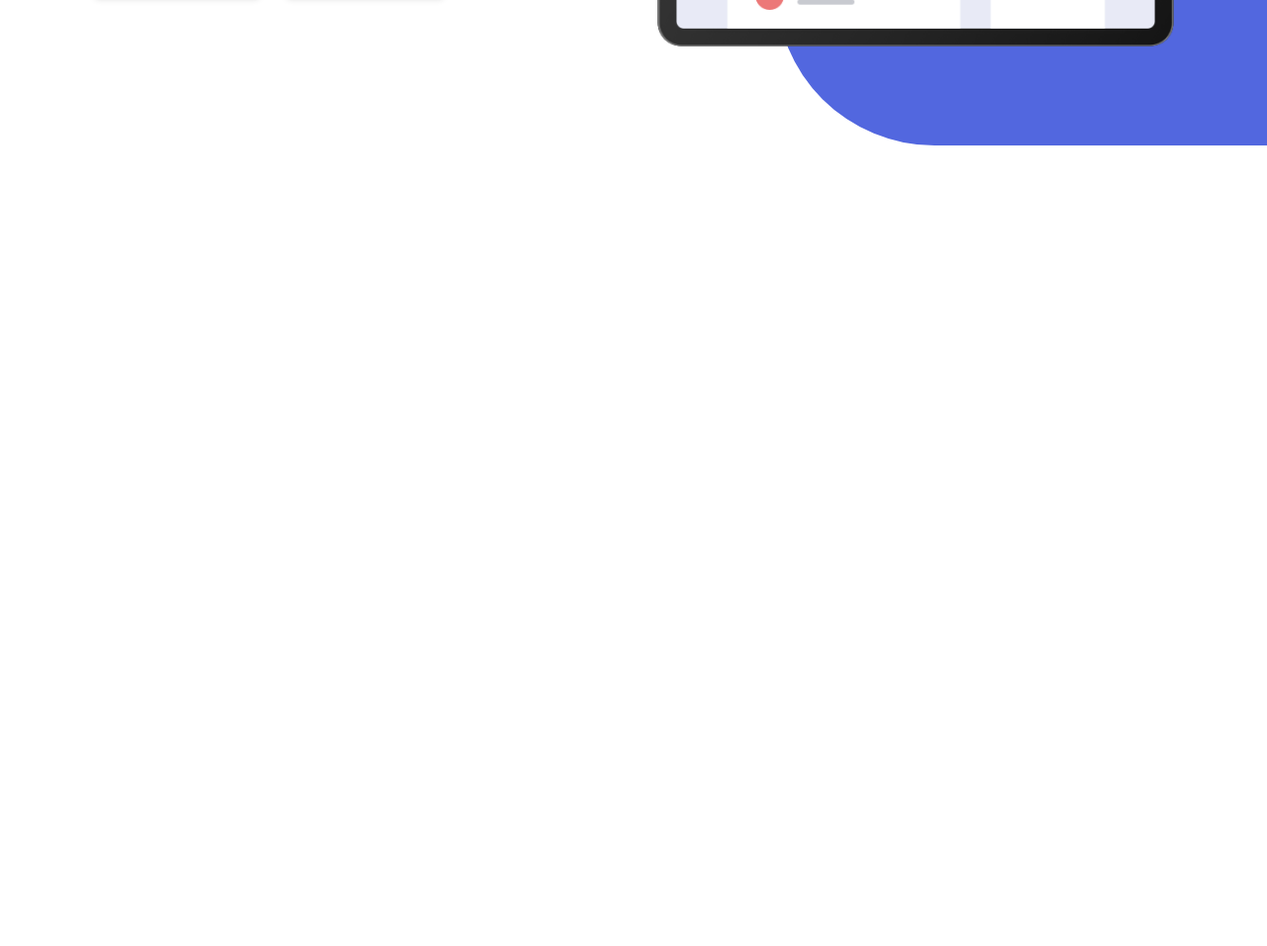
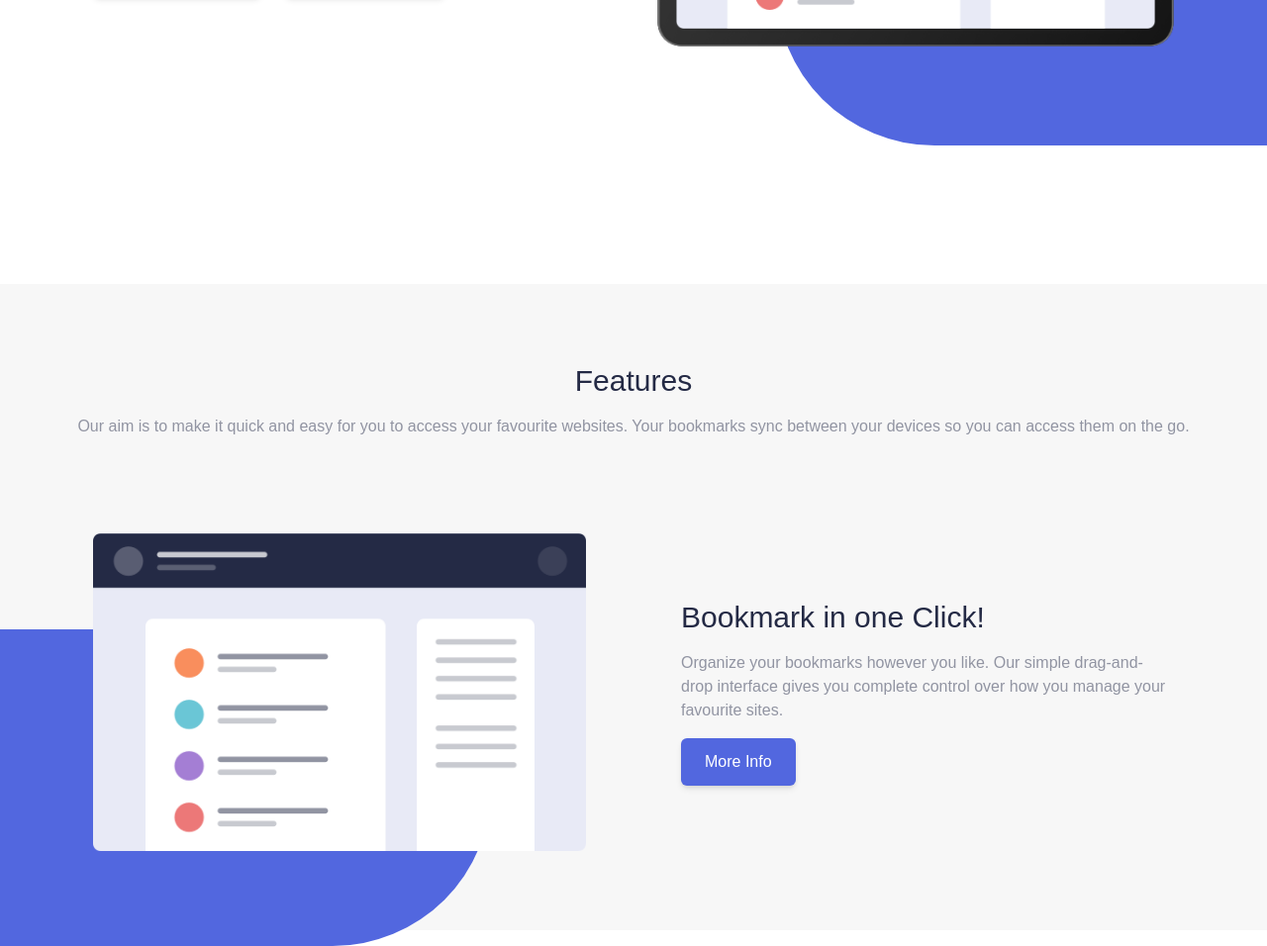
Before and after one commit to fendishatech/landing-pages, a website: page public/index.html in a window 1280 px wide. Shown: the part 533-1489 px from the top of the page at 99% size. Before the commit the page ends 800 px from the top, so only its background shows below. Drawn offline with Linux system fonts and the light colour scheme.

Commit message:
features section

```diff
--- a/public/index.html
+++ b/public/index.html
@@ -88,5 +88,54 @@
       ></div>
     </section>
     <!-- Hero -->
+
+    <!-- Features -->
+    <section class="mt-20 lg:mt-60 py-20 bg-bookmark-white">
+      <!-- Heading -->
+      <h1 class="text-3xl text-center text-bookmark-blue">Features</h1>
+        <p class="text-center text-bookmark-grey mt-4">
+          Our aim is to make it quick and easy for you to access your favourite websites. Your bookmarks sync between
+          your devices so you can access them on the go.
+        </p>
+      </div>
+      <!-- Feature #1 -->
+      <div class="relative mt-20 lg:mt-24">
+        <div class="container flex flex-col lg:flex-row items-center justify-center gap-x-24">
+          <!-- Image -->
+          <div class="mb-10 lg:mb-0 flex flex-1 justify-center z-10">
+            <img
+              class="w-5/6 h-5/6 sm:w-3/4 sm:h-3/4 md:w-full md:h-full"
+              src="./imgs/illustration-features-tab-1.png"
+              alt=""
+            />
+          </div>
+          <!-- Content -->
+          <div class="flex flex-1 flex-col items-center lg:items-start">
+            <h1 class="text-3xl text-bookmark-blue">Bookmark in one Click!</h1>
+            <p class="text-bookmark-grey my-4 text-center lg:text-left sm:w-3/4 lg:w-full">
+              Organize your bookmarks however you like. Our simple drag-and-drop interface gives you complete control
+              over how you manage your favourite sites.
+            </p>
+            <button type="button" class="cta-btn btn-purple hover:bg-bookmark-blue hover:text-white">More Info</button>
+          </div>
+          <!-- Rounded Rectangle -->
+        <div
+          class="
+            hidden
+            lg:block
+            overflow-hidden
+            bg-bookmark-purple
+            rounded-r-full
+            absolute
+            h-80
+            w-2/4
+            -bottom-24
+            -left-36
+          "
+        ></div>
+        </div>
+      </div>
+    </section>
+    <!-- Features -->
   </body>
 </html>
```
Also changed, not shown: public/style/main.css.
